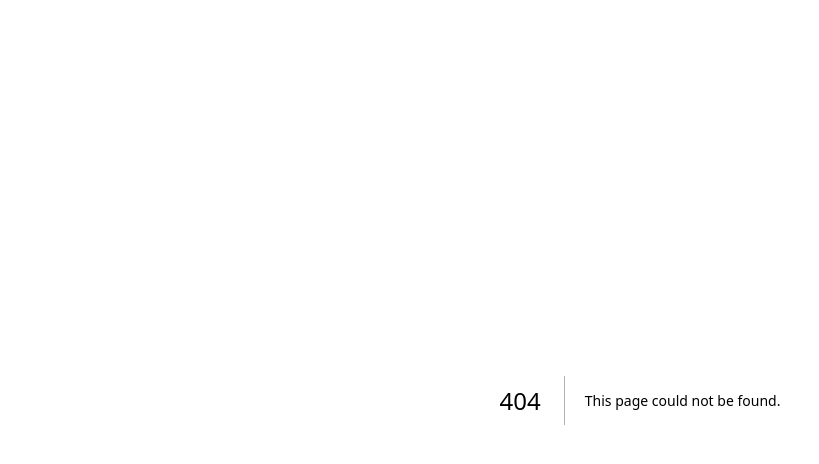
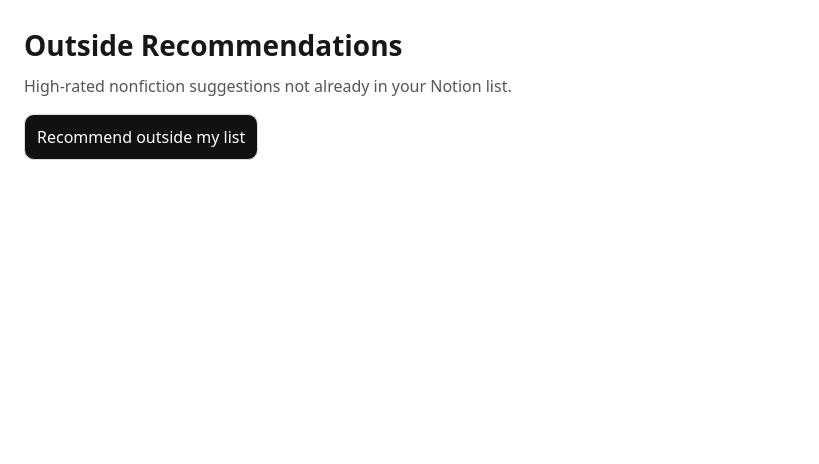
Before and after one commit to jagann84/bookbrain, a Next.js app: page /outside in a window 1280 px wide. Before the commit this address had no page. Shown: the top 464 px of the page, without its empty margins (0-819 px from the left). Built offline with nearby package versions, Linux system fonts and the light colour scheme.

Commit message:
Add outside recommendations page

```diff
--- /dev/null
+++ b/app/outside/page.tsx
@@ -0,0 +1,91 @@
+"use client";
+
+import { useState } from "react";
+
+type Pick = {
+  title: string;
+  author: string;
+  rating: number;
+  ratingCount: number;
+  domainSeed: string;
+  googleBooksId: string;
+};
+
+export default function OutsidePage() {
+  const [loading, setLoading] = useState(false);
+  const [data, setData] = useState<null | {
+    domainsUsed: string[];
+    limit: number;
+    minRating: number;
+    count: number;
+    picks: Pick[];
+  }>(null);
+  const [error, setError] = useState<string | null>(null);
+
+  async function load() {
+    setLoading(true);
+    setError(null);
+    setData(null);
+
+    try {
+      const res = await fetch("/api/recommend-outside?limit=6&minRating=4.3");
+      const json = await res.json();
+      if (!res.ok) throw new Error(json?.error || "Failed to get recommendations");
+      setData(json);
+    } catch (e: any) {
+      setError(e.message || "Unknown error");
+    } finally {
+      setLoading(false);
+    }
+  }
+
+  return (
+    <main style={{ padding: 24, fontFamily: "system-ui", maxWidth: 900 }}>
+      <h1 style={{ fontSize: 28, fontWeight: 700 }}>Outside Recommendations</h1>
+      <p style={{ marginTop: 8, color: "#555" }}>
+        High-rated nonfiction suggestions not already in your Notion list.
+      </p>
+
+      <div style={{ marginTop: 16 }}>
+        <button
+          onClick={load}
+          disabled={loading}
+          style={{
+            padding: "10px 12px",
+            borderRadius: 10,
+            border: "1px solid #ddd",
+            background: "#111",
+            color: "white",
+            cursor: "pointer",
+          }}
+        >
+          {loading ? "Loading..." : "Recommend outside my list"}
+        </button>
+      </div>
+
+      {error && <p style={{ marginTop: 16, color: "crimson" }}>Error: {error}</p>}
+
+      {data && (
+        <div style={{ marginTop: 20 }}>
+          <div style={{ color: "#333" }}>
+            <div><strong>Domains used:</strong> {data.domainsUsed.join(", ")}</div>
+            <div><strong>Min rating:</strong> {data.minRating}</div>
+            <div><strong>Results:</strong> {data.count}</div>
+          </div>
+
+          <div style={{ marginTop: 16, display: "grid", gap: 10 }}>
+            {data.picks.map((p, idx) => (
+              <div key={idx} style={{ border: "1px solid #eee", borderRadius: 12, padding: 12 }}>
+                <div style={{ fontWeight: 800 }}>{p.title}</div>
+                <div style={{ marginTop: 6, color: "#555" }}>{p.author}</div>
+                <div style={{ marginTop: 6, color: "#777" }}>
+                  Seed: {p.domainSeed} · Rating: {p.rating} ({p.ratingCount})
+                </div>
+              </div>
+            ))}
+          </div>
+        </div>
+      )}
+    </main>
+  );
+}
```
